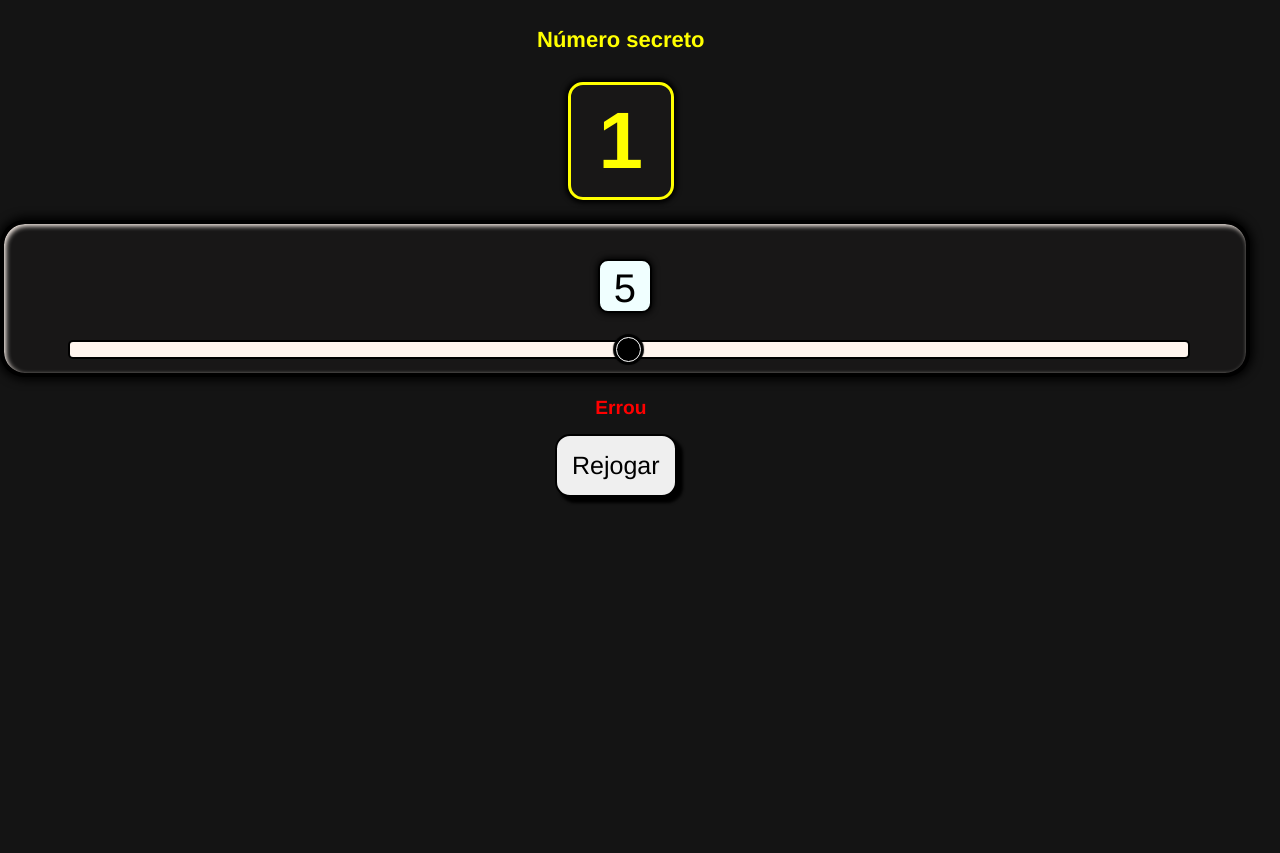
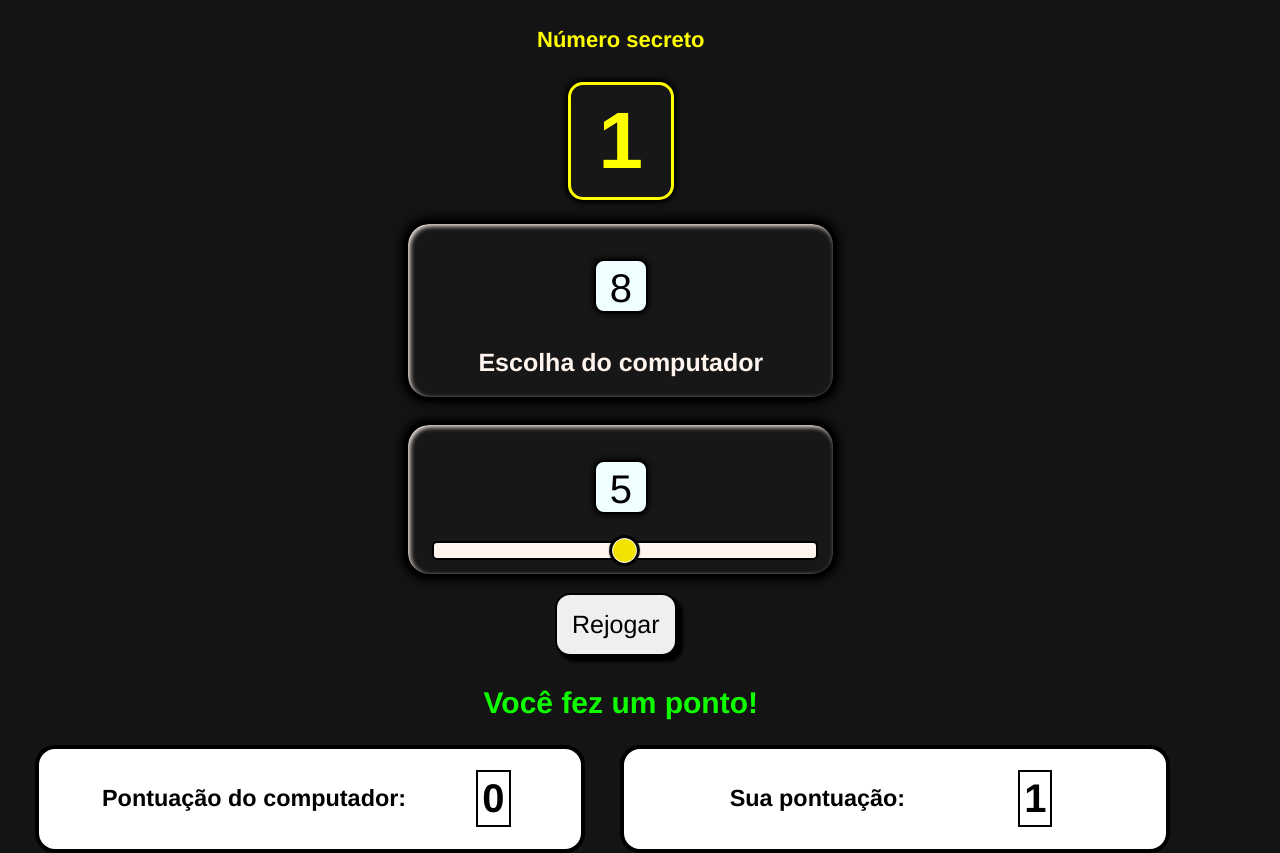
Before and after one commit to ViveirosRafael17/advinhador-de-numeros, a plain HTML site: page index.html in a window 1280 px wide. Both pictures are taken after a click on the button "Jogar". Shown: the part 61-914 px from the top of the page. Before the commit the page ends 800 px from the top, so only its background shows below. Drawn offline with Linux system fonts and the light colour scheme.

Commit message:
Teste implementação de jogador contra maquina v1

```diff
--- a/index.html
+++ b/index.html
@@ -18,17 +18,33 @@
         </div>
         <div class="game-choices-box">
             <div class="game-change-box">
+                <p class="range-value" id="number-computer">0</p>
+                <h4 class="computer-choice">Escolha do computador</h4>
+            </div>
+            <div class="game-change-box">
                 <p id="range-value" class="range-value"></p>
                 <div class="choice-value-range">
                     <input class="slider" type="range" min="0" max="10" value="5" step="1" id="choice-value-range">
                 </div>
             </div>
-            <div>
-                <div class="result-box" id="result" >Resultado</div>
-            </div>
             <div class="play-game-box">
                 <button class="play-game" id="play-game-id" >Jogar</button>
                 <button class="play-game reload" id="reload-game-id" >Rejogar</button>
+            </div>
+            <div>
+                <div class="result-box">
+                    <h2 class="title-result" id="result">Resultado</h2>
+                    <div class="results">
+                        <div class="computer-point">
+                            <h3>Pontuação do computador:</h3>
+                            <h3 class="point" id="point-computer">0</h3>
+                        </div>
+                        <div class="player-point">
+                            <h3>Sua pontuação:</h3>
+                            <h3 class="point" id="point-player" >0</h3>
+                        </div>
+                    </div>
+                </div>
             </div>
         </div>
     </main>
--- a/src/code/index.js
+++ b/src/code/index.js
@@ -5,6 +5,9 @@ const reloadGameButton = document.getElementById('reload-game-id');
 const result = document.getElementById('result');
 const rangeValue = document.getElementById('range-value');
 const choiceValueRange = document.getElementById('choice-value-range');
+const numberComputer = document.getElementById('number-computer');
+const pointPlayer = document.getElementById('point-player');
+const pointComputer = document.getElementById('point-computer');
 
 
 const randomNumberGenerate = () => {
@@ -12,36 +15,56 @@ const randomNumberGenerate = () => {
     return randomNumber
 };
 
+const generateChoiceComputer = () => {
+    let randomNumber = Math.floor(Math.random() * 11);
+    return randomNumber
+}
+
 rangeValue.innerHTML = choiceValueRange.value;
 
 choiceValueRange.addEventListener("input", () => {
     rangeValue.innerHTML = choiceValueRange.value;
 });
 
+let playerPoint = 0;
+let computerPoint = 0;
+
 
 playGameButton.addEventListener('click', () => {
     randomNumberGenerate();
+    generateChoiceComputer();
 
     let randomNumber = randomNumberGenerate();
+    let computerChoice = generateChoiceComputer();
 
-    console.log(randomNumber)
-    if (choiceValueRange.value == randomNumber) {
-        secretNumber.innerHTML = randomNumber;
-        result.innerHTML = "Acertou";
-        result.style.color = "#00ff00";
-    } else {
-        secretNumber.innerHTML = randomNumber;
-        result.style.color = "red";
-        result.innerHTML = "Errou";
-        playGameButton.style.display = "none";
-        reloadGameButton.style.display = "block";
+    numberComputer.innerHTML = computerChoice;
+
+
+    if( Math.abs(choiceValueRange.value - randomNumber) < Math.abs(computerChoice - randomNumber)){
+        playerPoint = playerPoint + 1;
+        console.log(playerPoint);
+        pointPlayer.innerHTML = playerPoint;
+        result.innerHTML = "Você fez um ponto!";
+        result.style.color = "#0fff00";
+    } else if( Math.abs(choiceValueRange.value - randomNumber) > Math.abs(computerChoice - randomNumber) ){
+        computerPoint = computerPoint + 1;
+        pointComputer.innerHTML = computerPoint;
+        result.innerHTML = "O computador fez um ponto!";
+        result.style.color = 'red';
+    }else if (Math.abs(choiceValueRange.value - randomNumber) === Math.abs(computerChoice - randomNumber)){
+        result.innerHTML = "Empate"
     }
+
+    secretNumber.innerHTML = randomNumber;
+    secretNumber.innerHTML = randomNumber;
+    playGameButton.style.display = "none";
+    reloadGameButton.style.display = "block";
 });
 
 reloadGameButton.addEventListener('click', () => {
     playGameButton.style.display = "block";
     reloadGameButton.style.display = "none";
+    secretNumber.innerHTML = "?";
     result.innerHTML = "Resultado";
-    result.style.color = "black"
-    secretNumber.innerHTML = "?";
+    result.style.color = "seashell";
 })
--- a/src/style/style.css
+++ b/src/style/style.css
@@ -56,6 +56,7 @@ main {
 .game-change-box {
     border: solid 4px black;
     width: 100%;
+    max-width: 425px;
     display: flex;
     flex-direction: column;
     justify-content: center;
@@ -66,6 +67,13 @@ main {
     border-radius: 25px;
     box-shadow: 0px 0px 10px 3px black,
     inset 2px 2px 5px 0px seashell;
+}
+
+.computer-choice {
+    color: seashell;
+    font-size: 25px;
+    text-align: center;
+    margin: 10px auto
 }
 
 .range-value {
@@ -105,7 +113,7 @@ main {
     height: 25px;
     border: solid 1px white;
     border-radius: 50%;
-    background: black;
+    background: #f3e302;
     box-shadow: 0px 0px 1px 3px black;
     cursor: pointer;
 }
@@ -122,8 +130,45 @@ main {
 .result-box {
     text-align: center;
     font-weight: bold;
-    font-size: larger;
+    font-size: 20px;
+    color: seashell;
 }
+
+.results {
+    display: flex;
+    max-width: 97%;
+    align-items: center;
+    justify-content: space-evenly;
+}
+
+.computer-point, .player-point {
+    display: flex;
+    max-width: 50%;
+    align-items: center;
+    background-color: white;
+    border: solid 4px black;
+    border-radius: 20px;
+    height: 100px;
+    width: 45%;
+    justify-content: space-evenly;
+}
+
+.computer-point h3 {
+    color: black;
+}
+
+.player-point h3 {
+    color: black
+}
+
+.point {
+    margin: 7px;
+    font-size: 40px;
+    border: solid 2px black;
+    padding: 4px;
+}
+
+
 
 .play-game-box {
     display: flex;
```
